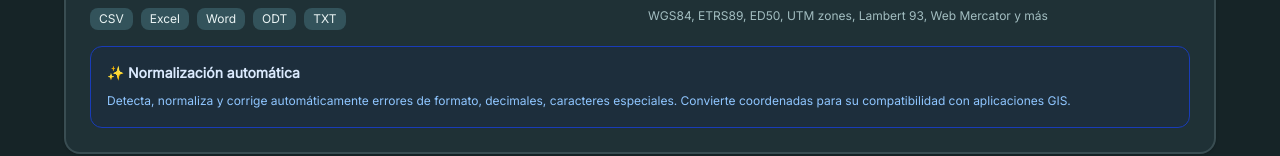
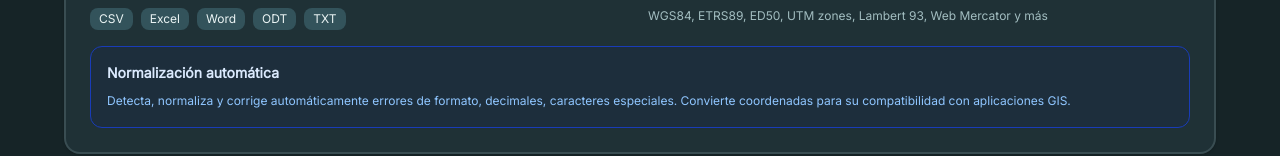
Before and after one commit to luismgarcia/norm-coord-ptel, a React (Vite) app: page / in a window 1280 px wide. Shown: the part 644-800 px from the top of the page. Built offline with nearby package versions, Linux system fonts and the light colour scheme; what proj4 would draw is missing.

Commit message:
Generated by Spark: Cambia ✨ Normalización automática a Normalización automática

```diff
--- a/src/App.tsx
+++ b/src/App.tsx
@@ -517,7 +517,7 @@ function App() {
 
                   <div className="bg-blue-100 dark:bg-blue-950/20 border border-blue-300 dark:border-blue-800 rounded-lg p-4">
                     <p className="text-sm font-semibold text-blue-950 dark:text-blue-100 mb-2">
-                      ✨ Normalización automática
+                      Normalización automática
                     </p>
                     <p className="text-xs text-blue-950 dark:text-blue-300 leading-relaxed">
                       Detecta, normaliza y corrige automáticamente errores de formato, decimales, caracteres especiales. Convierte coordenadas para su compatibilidad con aplicaciones GIS.
```
